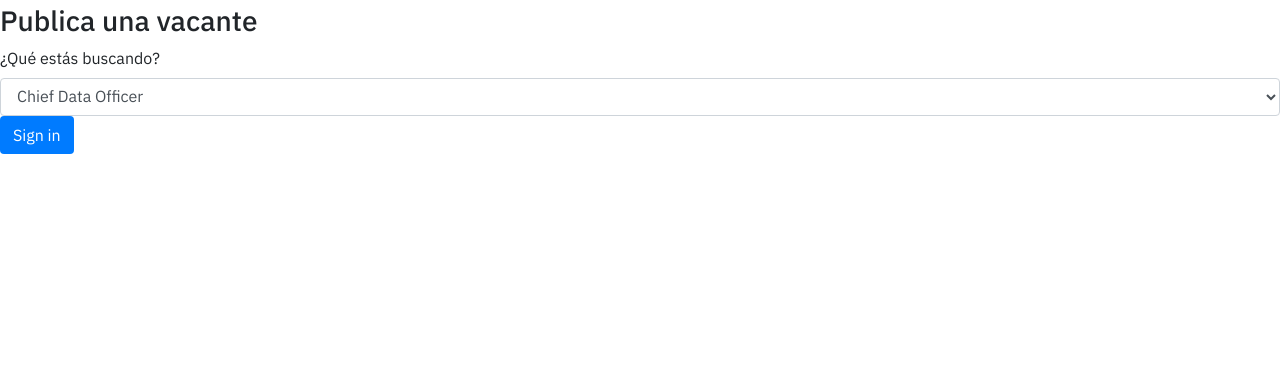
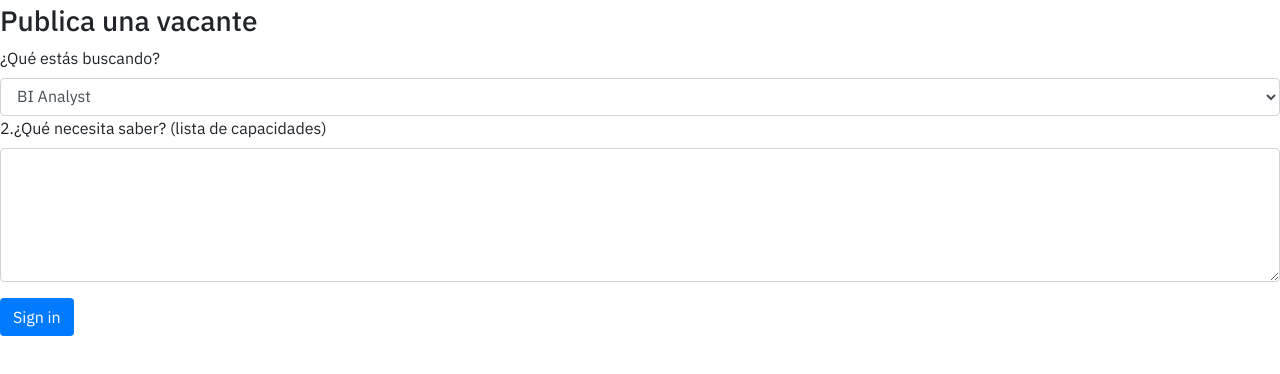
Before and after one commit to kaleidostoni/the-data-pub, a plain HTML site: page views/home-empresa.html in a window 1280 px wide. Shown: the part 108-482 px from the top of the page. Drawn offline with nearby package versions, Linux system fonts and the light colour scheme.

Commit message:
agregando cuestionario de vanactes

```diff
--- a/js/home-empresa.js
+++ b/js/home-empresa.js
@@ -1,19 +1,11 @@
+//CUESTIONARIO DE VACANTES
 
+//Esta función guarda el valor de la primer pregunta
+$( "#question1" ).change(function () {
+    var question1 = "";
+    $( "#question1 option:selected" ).each(function() {
+      question1 = $( this ).text() + " ";
+      console.log(question1);
+    });
 
-// $('select').on('change', function() {
-//     alert( this.value );
-//   })
-
-const form = $('#job-form');
-console.log(form);
-
-const question1 = $('question1');
-console.log(question1);
-question1.change(function(e){
-    console.log(question1).value;
-});
-
-// const answer1 = e => {
-//     e.preventDefault();
-//     console.log(e).value;
-// }
+  })
--- a/views/home-empresa.html
+++ b/views/home-empresa.html
@@ -13,19 +13,23 @@
     <title>Company Home</title>
 </head>
 <body>
-   <h1>HOME</h1>
+        <h1>HOME</h1>
         <h3>Publica una vacante</h3>
         <form id="job-form">
                 <div class="form-group">
                         <label for="question1">¿Qué estás buscando?</label>
                         <select class="form-control" id="question1">
-                          <option val="Chief Data Officer">Chief Data Officer</option>
-                          <option val="Chief Data Scientist">Chief Data Scientist</option>
-                          <option val="Data Scientist">Data Scientist</option>
-                          <option val="Data Analyst">Data Analyst</option>
-                          <option val="Data Engineer">Data Engineer</option>
-                          <option val="BI Analyst">BI Analyst</option>
+                          <option selected="selected">Chief Data Officer</option>
+                          <option selected="selected">Chief Data Scientist</option>
+                          <option selected="selected">Data Scientist</option>
+                          <option selected="selected">Data Analyst</option>
+                          <option selected="selected">Data Engineer</option>
+                          <option selected="selected">BI Analyst</option>
                         </select>
+                        <div class="form-group">
+                                <label for="question2">2.¿Qué necesita saber? (lista de capacidades)</label>
+                                <textarea class="form-control" id="question2" rows="5"></textarea>
+                              </div>
                         <div class="form-group row">
                                 <div class="col-sm-10">
                                   <button type="submitjob" class="btn btn-primary">Sign in</button>
```
